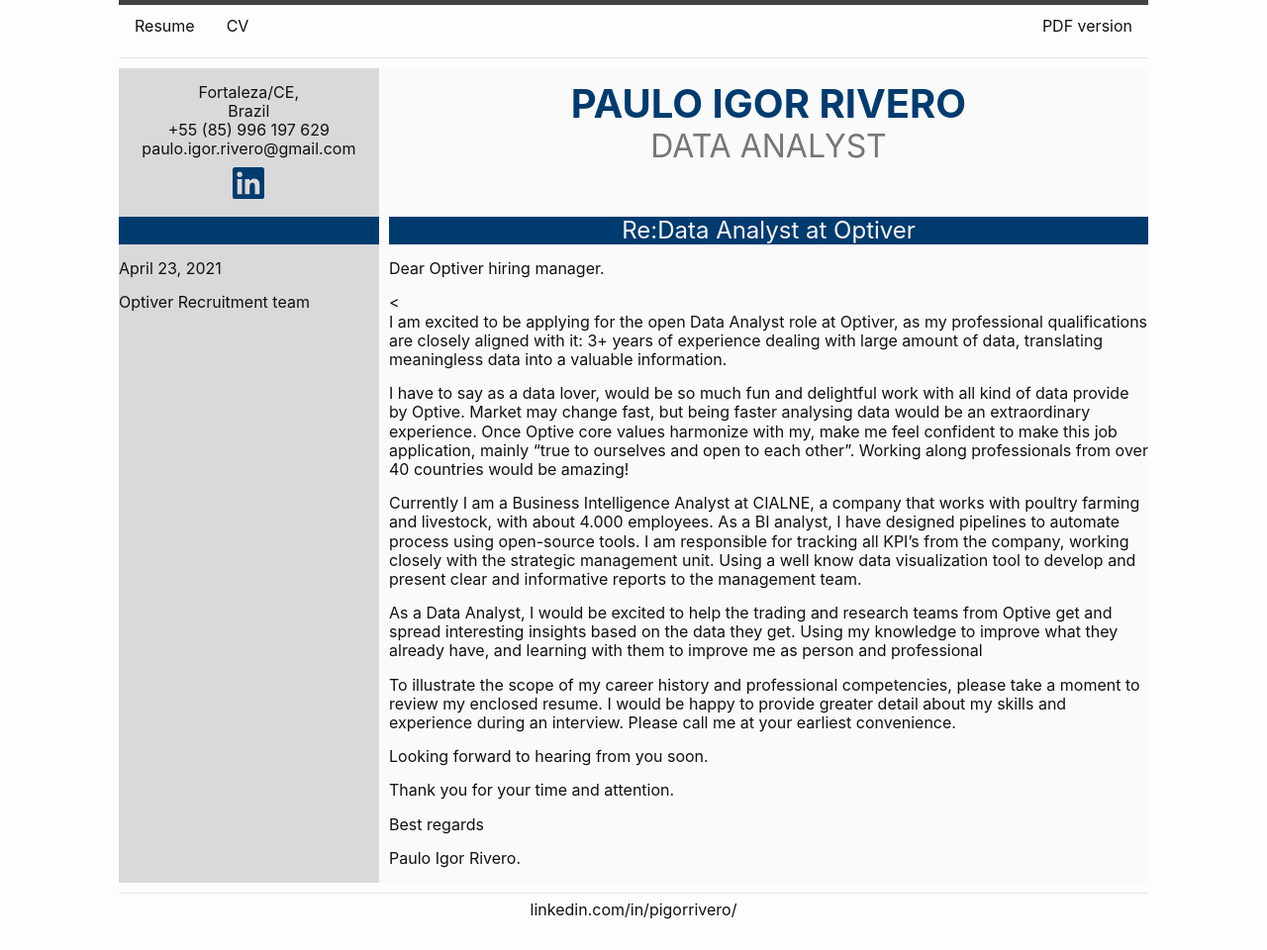
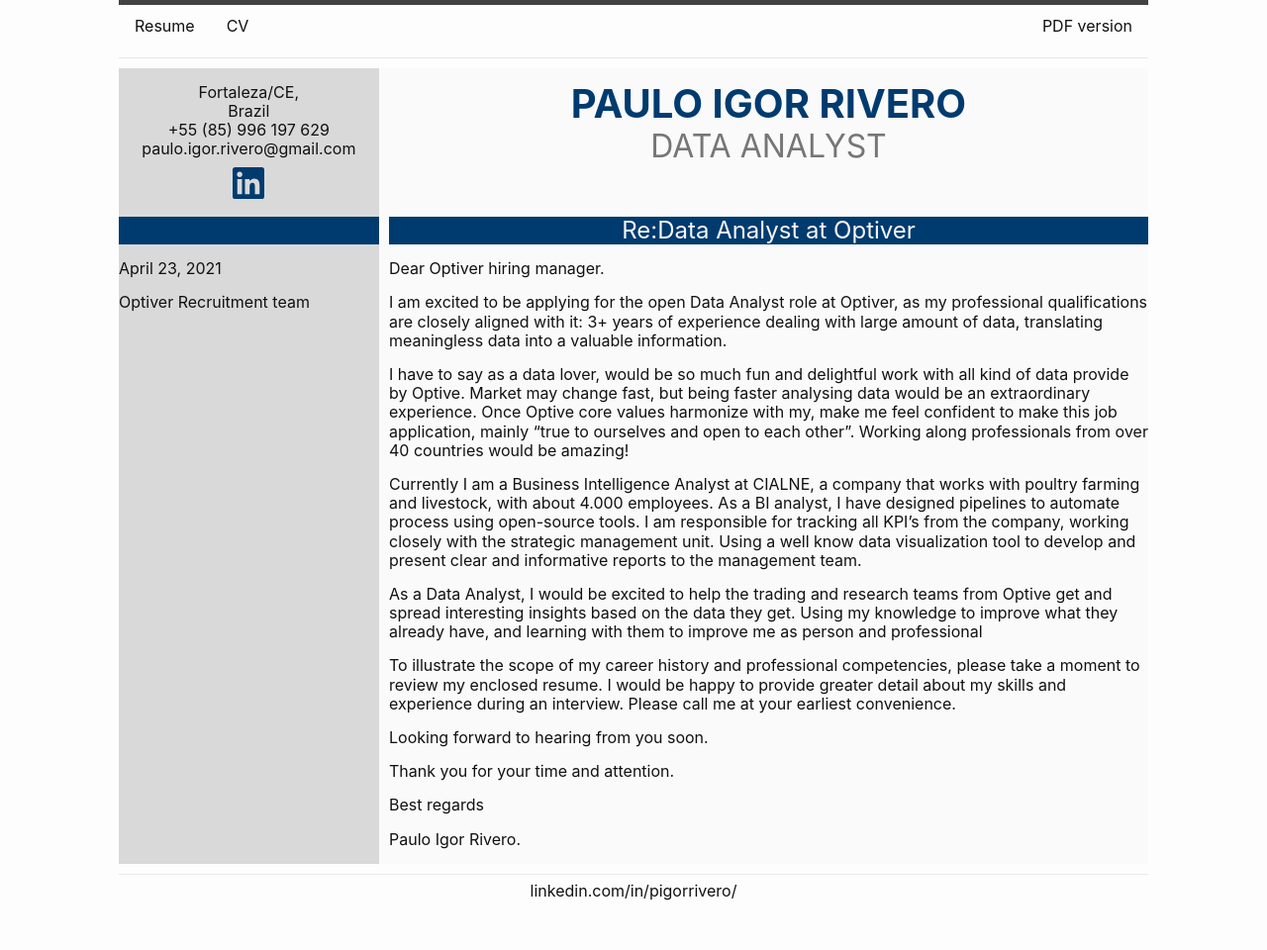
Before and after one commit to IgorRivero/igorrivero.github.io, a Jekyll site: the page built from letter.md, in a window 1280 px wide and 960 px high. Shown: the whole window at 99% size. Built offline with Jekyll 4.4.1, drawn with Linux system fonts in a browser that asks for light colours.

Commit message:
resume and CV project

```diff
--- a/_layouts/letter.html
+++ b/_layouts/letter.html
@@ -15,7 +15,7 @@ layout: default
 	 <div>
         <h3 style="height:28.8px;" class="section-title">Re:Data Analyst at Optiver</h3>
         <p>Dear Optiver hiring manager. </p>
-<<p>I am excited to be applying for the open Data Analyst role at Optiver, as my professional qualifications are closely aligned with it: 3+ years of experience dealing with large amount of data, translating meaningless data into a valuable information. </p>
+<p>I am excited to be applying for the open Data Analyst role at Optiver, as my professional qualifications are closely aligned with it: 3+ years of experience dealing with large amount of data, translating meaningless data into a valuable information. </p>
 <p>I have to say as a data lover, would be so much fun and delightful work with all kind of data provide by Optive. Market may change fast, but being faster analysing data would be an extraordinary experience.  Once Optive core values harmonize with my, make me feel confident to make this job application, mainly “true to ourselves and open to each other”. Working along professionals from over 40 countries would be amazing! </p>
 <p>Currently I am a Business Intelligence Analyst at CIALNE, a company that works with poultry farming and livestock, with about 4.000 employees. As a BI analyst, I have designed pipelines to automate process using open-source tools. I am responsible for tracking all KPI’s from the company, working closely with the strategic management unit. Using a well know data visualization tool to develop and present clear and informative reports to the management team. </p>
 <p>As a Data Analyst, I would be excited to help the trading and research teams from Optive get and spread interesting insights based on the data they get. Using my knowledge to improve what they already have, and learning with them to improve me as person and professional </p>
```
